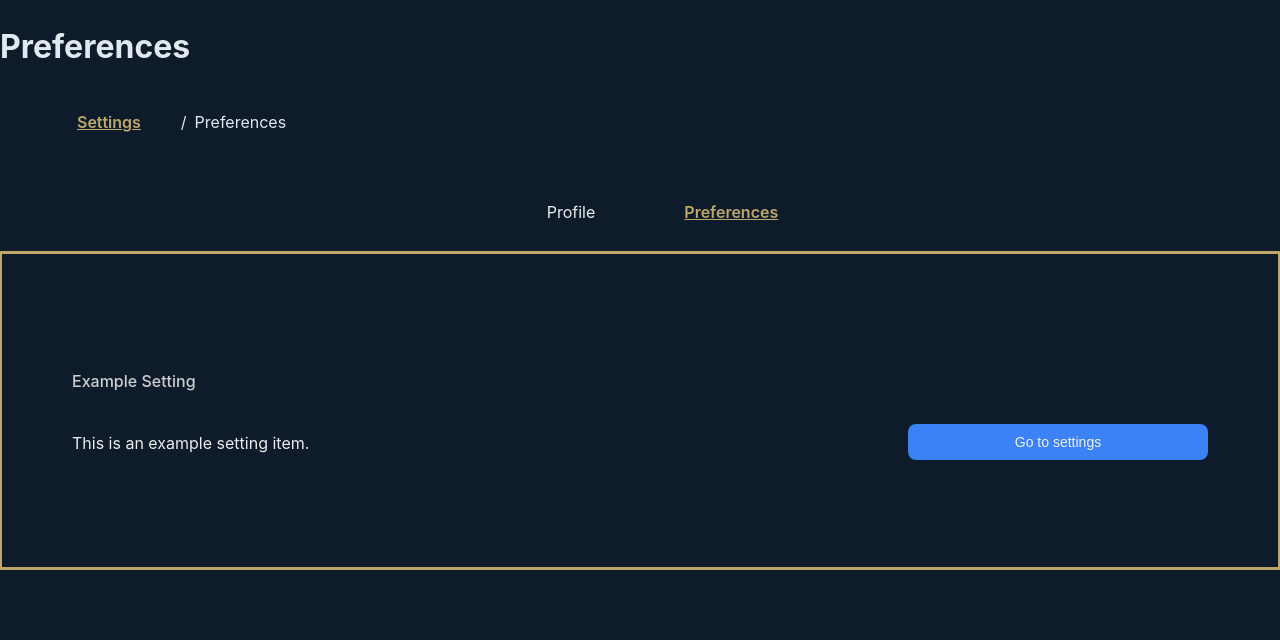
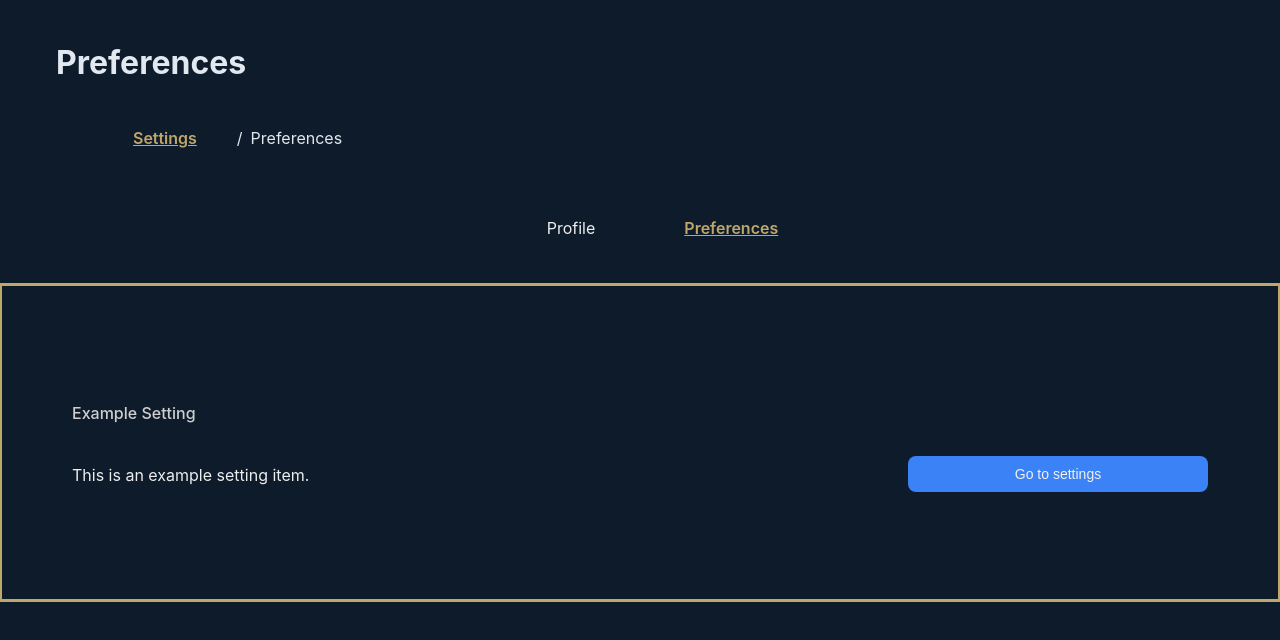
Before and after one commit to LuisDev912/EduMath-Track, a React (Vite) app in the folder frontend/: page /settings/preferences in a window 1280 px wide. Shown: the top 640 px of the page. Built offline with nearby package versions, Linux system fonts and the light colour scheme.

Commit message:
style(settings): adjust the Header width and spacing

```diff
--- a/frontend/src/features/settings/components/Settings.module.css
+++ b/frontend/src/features/settings/components/Settings.module.css
@@ -1,8 +1,14 @@
 /* === LAYOUT === */
+.header{
+    max-width: 1200px;
+    margin: 0 auto;
+    padding: var(--space-md);
+}
+
 .settingsContent {
     max-width: 1200px;
     margin: 0 auto;
-    padding: 2rem;
+    padding: var(--space-xl);
 }
 
 /* === SETTINGS ITEMS === */
```
